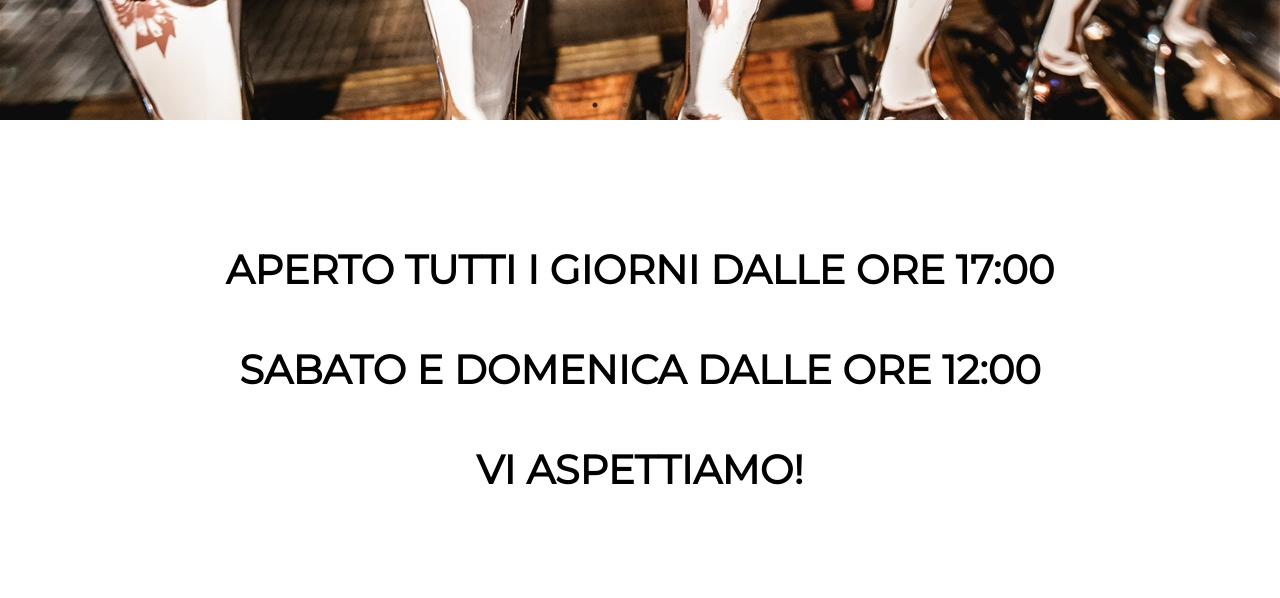
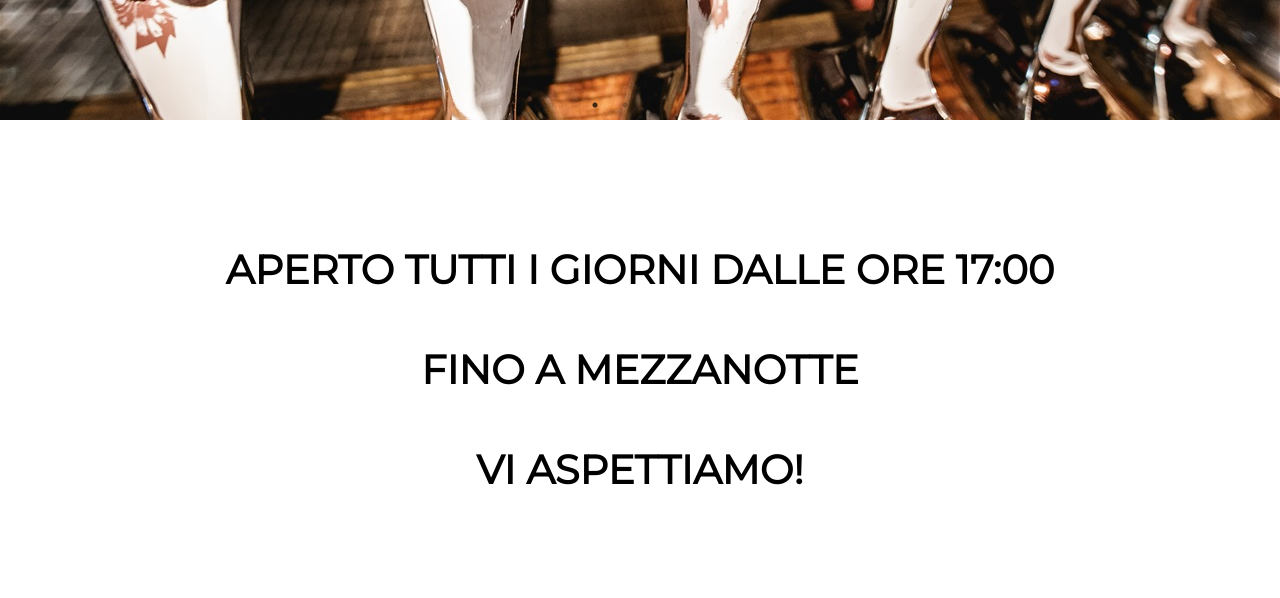
Before and after one commit to simo0103/HOME.github.io, a website: page src/index.html in a window 1280 px wide. Shown: the part 680-1278 px from the top of the page. Drawn offline with nearby package versions, Linux system fonts and the light colour scheme.

Commit message:
nuovi orari

```diff
--- a/src/index.html
+++ b/src/index.html
@@ -107,7 +107,7 @@
                         aperto tutti i giorni dalle ore 17:00
                     </span>
                     <br />
-                    <span> sabato e domenica dalle ore 12:00 </span>
+                    <span>fino a mezzanotte</span>
                     <br />
                     <span> vi aspettiamo!</span>
 
--- a/src/style/sass/style.scss
+++ b/src/style/sass/style.scss
@@ -444,7 +444,6 @@ main {
         >p {
             text-transform: uppercase;
             text-align: center;
-
             padding: 60px 10px 60px;
             font-weight: bold;
 
@@ -459,7 +458,6 @@ main {
 
 
             @include tablet {
-                font-size: 32px;
 
                 padding: 100px 10%;
                 margin: 0;
```
Also changed, not shown: src/style/css/style.css.
